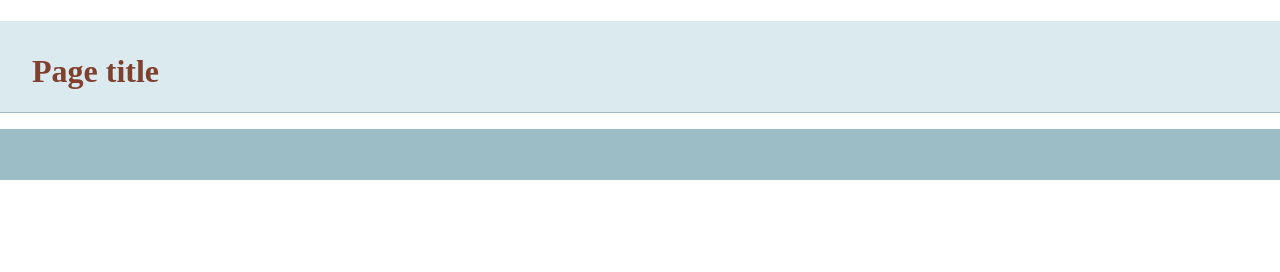
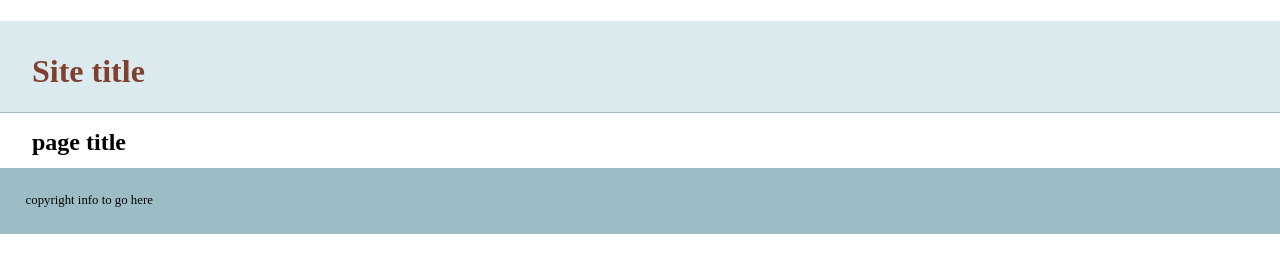
Before and after one commit to akibhasan15/gitbasics, a plain HTML site: page index.html in a window 1280 px wide. Drawn offline with nearby package versions, Linux system fonts and the light colour scheme.

Commit message:
added page title

```diff
--- a/index.html
+++ b/index.html
@@ -15,13 +15,15 @@
     </head>
     <body>
     <header>
-	<h1>Page title</h1>
+	<h1>Site  title</h1>
     </header>
     <nav id="pageNav">
     </nav>
     <main>
+<h2> page title</h2>
     </main>
     <footer>
+    copyright info to go here
     </footer>
         <script>
 //use the modernizr load to load up external scripts. This will load the scripts asynchronously, but the order listed matters. Although it will load all scripts in parallel, it will execute them in the order listed
```
